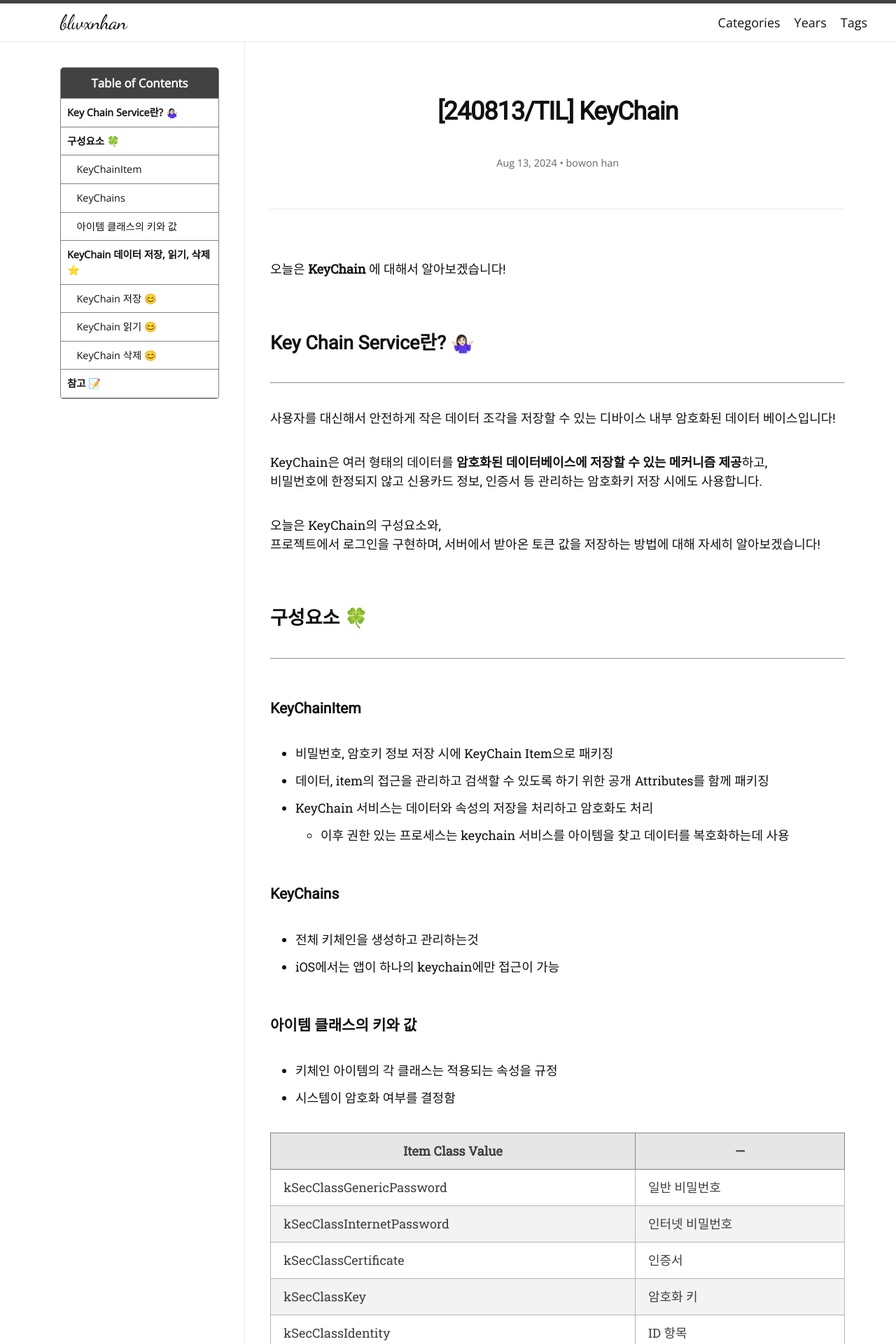
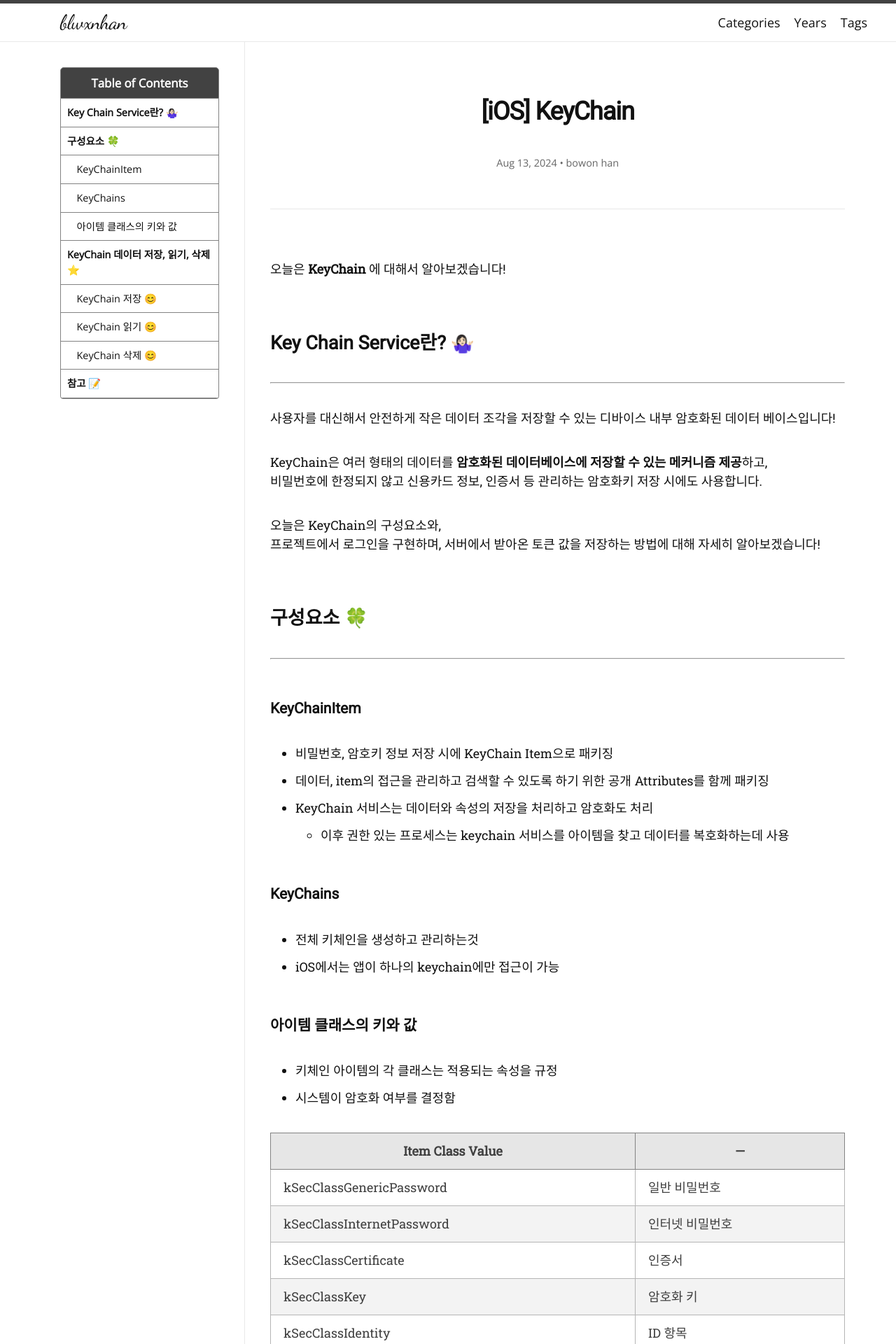
Before and after one commit to blwxnhan/blwxnhan.github.io, a Jekyll site: the page built from _posts/2024-08-13-ios-keychain.md, in a window 1280 px wide. Shown: the top 1920 px of the page at 70% size. Built offline with Jekyll 4.4.1, drawn with Linux system fonts in a browser that asks for light colours; nearby versions of some CDN libraries; some web fonts are replaced; comment, search, counter and statistics services are not loaded.

Commit message:
제목수정

```diff
--- a/_posts/2024-08-13-ios-keychain.md
+++ b/_posts/2024-08-13-ios-keychain.md
@@ -1,7 +1,7 @@
 ---
 layout: post
 toc: true
-title: "[240813/TIL] KeyChain"
+title: "[iOS] KeyChain"
 categories: iOS
 tags: [TIL, iOS]
 author:
```
